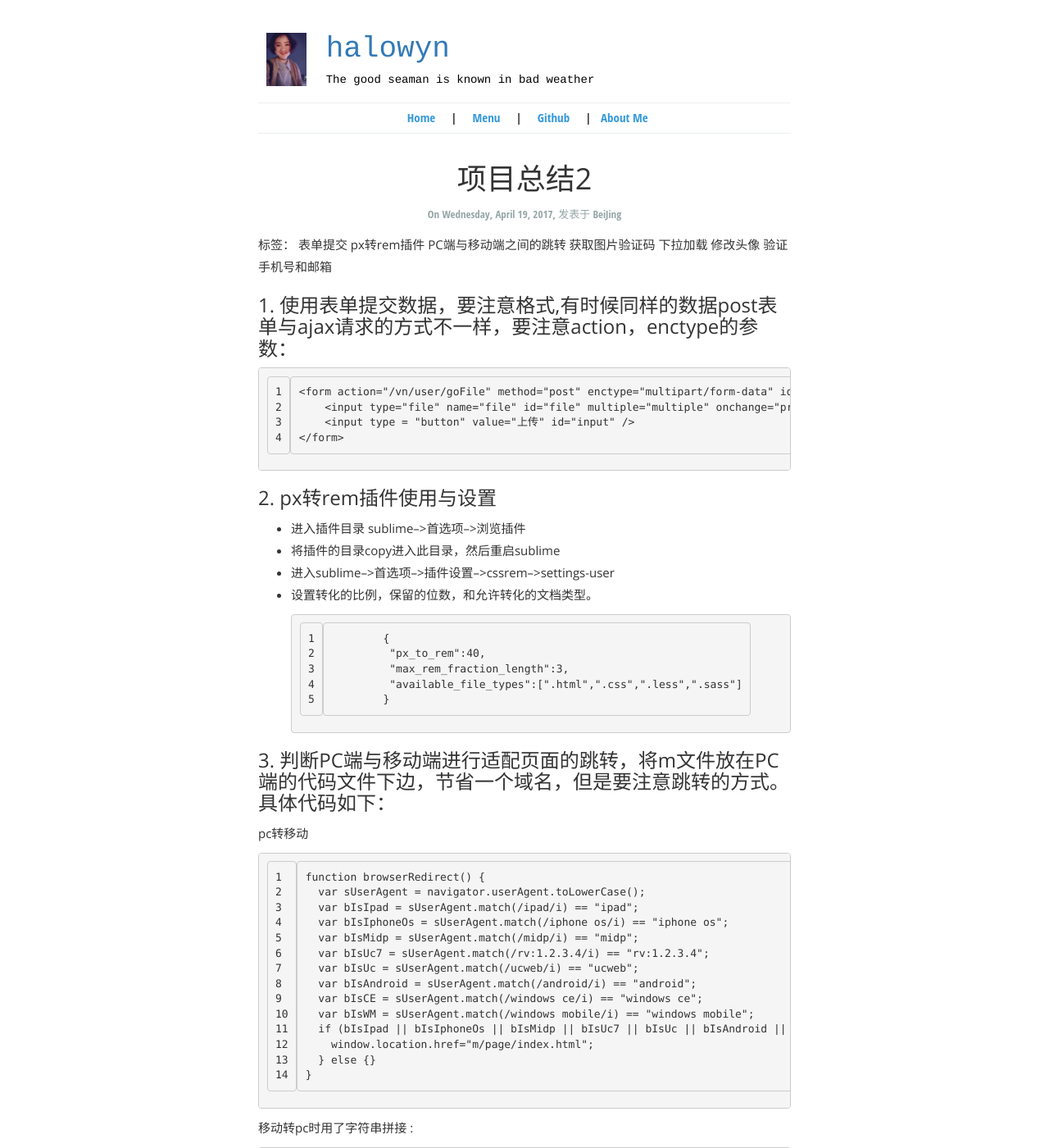
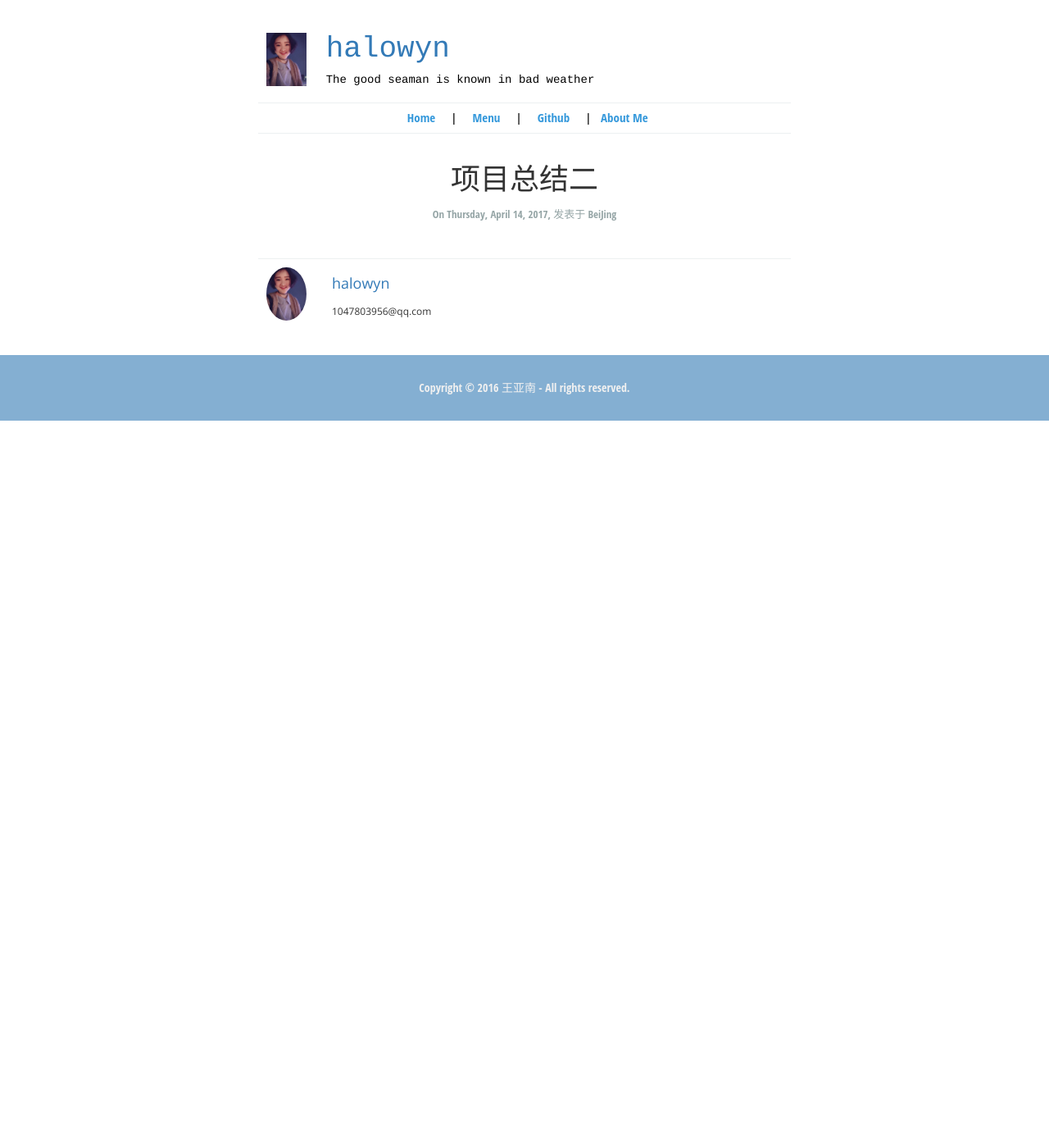
Before and after one commit to halowyn/halowyn.github.io, a Jekyll site: the page built from _posts/2017-04-19-Getting-Started.md, in a window 1280 px wide and 1400 px high. Shown: the whole window at 82% size. Built offline with Jekyll 4.4.1, drawn with Linux system fonts in a browser that asks for light colours; some of the changed text lies outside the part shown.

Commit message:
“总结

````diff
--- a/_posts/2017-04-19-Getting-Started.md
+++ b/_posts/2017-04-19-Getting-Started.md
@@ -1,146 +1,8 @@
 ---
 layout: post_layout
-title: 项目总结2
-time: On Wednesday, April 19, 2017
+title: 项目总结二
+time: On Thursday, April 14, 2017
 location: BeiJing
 pulished: true
 excerpt_separator: "```"
 ---
-
-
-标签： 表单提交 px转rem插件 PC端与移动端之间的跳转 获取图片验证码 下拉加载 修改头像  验证手机号和邮箱
-
-
-### 1. 使用表单提交数据，要注意格式,有时候同样的数据post表单与ajax请求的方式不一样，要注意action，enctype的参数：
-```
-<form action="/vn/user/goFile" method="post" enctype="multipart/form-data" id="form">
-    <input type="file" name="file" id="file" multiple="multiple" onchange="previewImage(this)">
-    <input type = "button" value="上传" id="input" />
-</form>
-```
-
-### 2. px转rem插件使用与设置
-  * 进入插件目录 sublime-->首选项-->浏览插件
-  * 将插件的目录copy进入此目录，然后重启sublime
-  * 进入sublime-->首选项-->插件设置-->cssrem-->settings-user
-  * 设置转化的比例，保留的位数，和允许转化的文档类型。
-
-    ```
-            {
-             "px_to_rem":40,
-             "max_rem_fraction_length":3,
-             "available_file_types":[".html",".css",".less",".sass"]
-            }
-    ```
-
-### 3. 判断PC端与移动端进行适配页面的跳转，将m文件放在PC端的代码文件下边，节省一个域名，但是要注意跳转的方式。具体代码如下：
- pc转移动
-```
-function browserRedirect() {
-  var sUserAgent = navigator.userAgent.toLowerCase();
-  var bIsIpad = sUserAgent.match(/ipad/i) == "ipad";
-  var bIsIphoneOs = sUserAgent.match(/iphone os/i) == "iphone os";
-  var bIsMidp = sUserAgent.match(/midp/i) == "midp";
-  var bIsUc7 = sUserAgent.match(/rv:1.2.3.4/i) == "rv:1.2.3.4";
-  var bIsUc = sUserAgent.match(/ucweb/i) == "ucweb";
-  var bIsAndroid = sUserAgent.match(/android/i) == "android";
-  var bIsCE = sUserAgent.match(/windows ce/i) == "windows ce";
-  var bIsWM = sUserAgent.match(/windows mobile/i) == "windows mobile";
-  if (bIsIpad || bIsIphoneOs || bIsMidp || bIsUc7 || bIsUc || bIsAndroid || bIsCE || bIsWM) {
-    window.location.href="m/page/index.html";
-  } else {}
-}
-```
-移动转pc时用了字符串拼接 :
-```
-      else {
-        	var url=window.location.href.split('m/')[0];
-        	window.location.href=url+'index.html';
-      }
-```
-
-### 4. 获取图片验证码的方式
- ```
- $(mod).attr('src','*?param='+n+'&mobile='+tel+'&t='+Math.random());
-
- ```
-
-### 5. 验证手机号码（/^1(3|4|5|7|8)\d{9}$/）
-
-### 6. 通过a链接下载文件代码
-```
-<a href='+n.url+' class="download r"  download="newfilename">
-```
-### 7.下拉加载数据，并提示加载是否完毕：首先要判断页面是否滑动到底部，如果滑动到底部，加载数据，且在列表下面追加正在加载，当页面加载成功时去掉正在加载提示，直到再次滑动到底部，如此反复；如果没有数据了就追加加载完毕。
-判断是否滑动到底部的代码如下：
-```
-$(window).scroll(function(){
-	var scrollPos = $(this).scrollTop();
-	var dbHiht = $(document).height();
-	if(dbHiht - scrollPos - $(this).height() < 1){
-		setTimeout(function(){
-			page++;
-			if(page<=total){
-				load();
-			}
-		},1000)
-	}
-})
-```
-### 8. 修改头像的方法,通过上传文件的方式，将reader读取出来的图片base64位编码传给后台，将图片的src修改为后台返回的图片网址；如下
-```
-$('#file').on('change', function(){
-	$('.imageBox').show();
-    var reader = new FileReader();
-    reader.onload = function(e) {
-        url=obj.url+'***';
-        $.ajax({
-              type: 'POST',
-              url: url,
-              data: { baseStr: e.target.result ,folder:"upload"},
-              success: success,
-              dataType: "json"
-            });
-        function success(data){
-        	// console.log(data);
-        	$('.port img').attr('src',data.data.url);
-        }
-    }
-    reader.readAsDataURL(this.files[0]);
-});
-```
-### 9. 添加关注微博按钮，查找uid：查看源代码，uid表示的是自己的id，oid表示的我所查看的别人的微博
-### 10. 判断被选中的button按钮
-```
-     $.each($("input[name='answer']"),function(i,n){
-        if(n.checked==true){
-            console.log(i)
-        }
-    })
-```
-### 11. 作为公共页面的公共部分的头部尾部，要慎重写左右padding，否则即使body宽度设置了100%，也依然不能填充整个页面。
-### 12. 限制input type="file"上传的文件类型，
-比如，上传的是ppt格式，添加属性
-```
-<input type="file" accept=".ppt,.pptx">
-```
-上传的是图片类型，添加input属性
- ```
- <input type="file" accept="image/*">
-
- ```
-
-### 13. 设置radio选中与不选中的
-```
-     $('.bg input[type="radio"]').on('click',function(){
-        if($(this).attr('checked')){$(this).attr('checked',false);}
-        else{$(this).attr('checked','checked');}
-    })
-```
-### 14. 当alert出现中文乱码时，在script标签内加入属性charset="gb2312"
-### 15. 匹配邮箱格式：/^[a-zA-Z0-9_-]+@[a-zA-Z0-9_-]+(\.[a-zA-Z0-9_-]+)+$/
-### 16. index的用法
-
-```
-    var index=$('#regi1 input').index($(this));
-```
````
